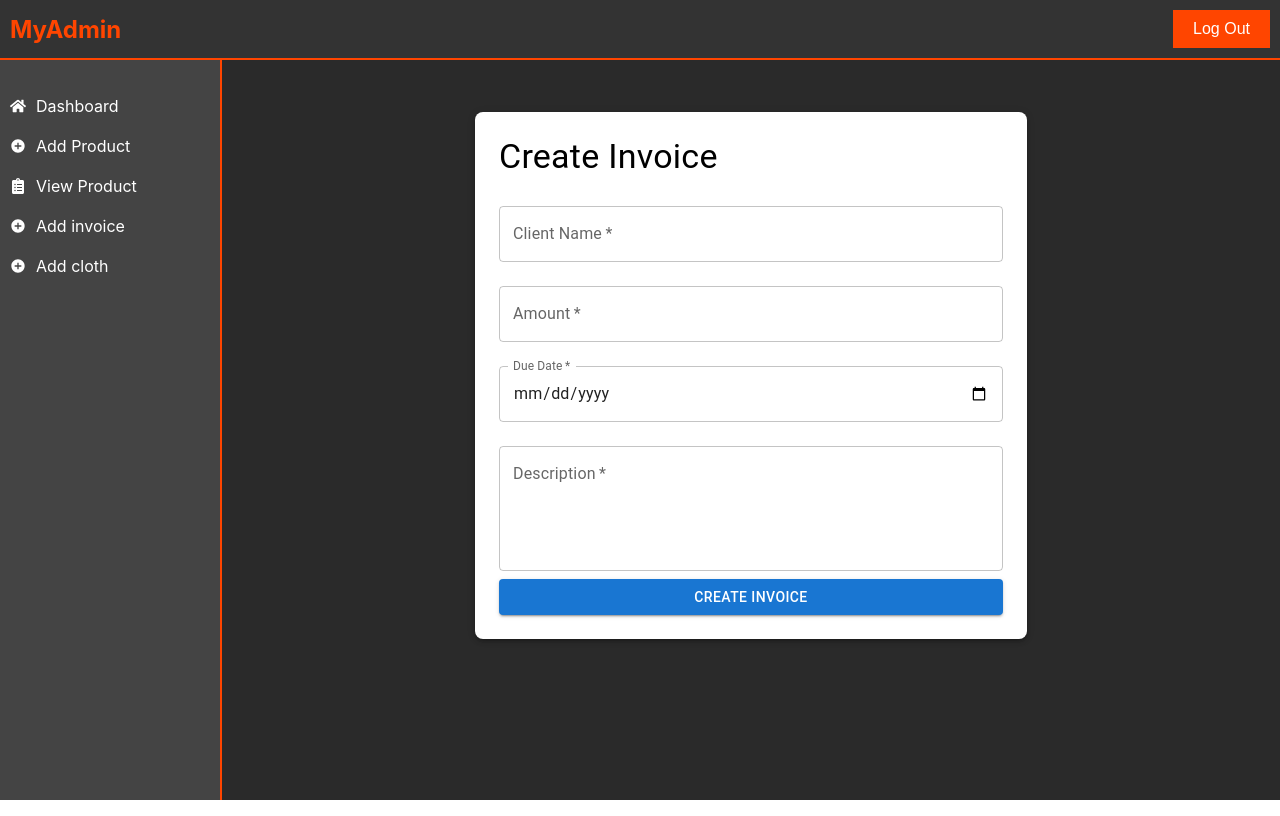
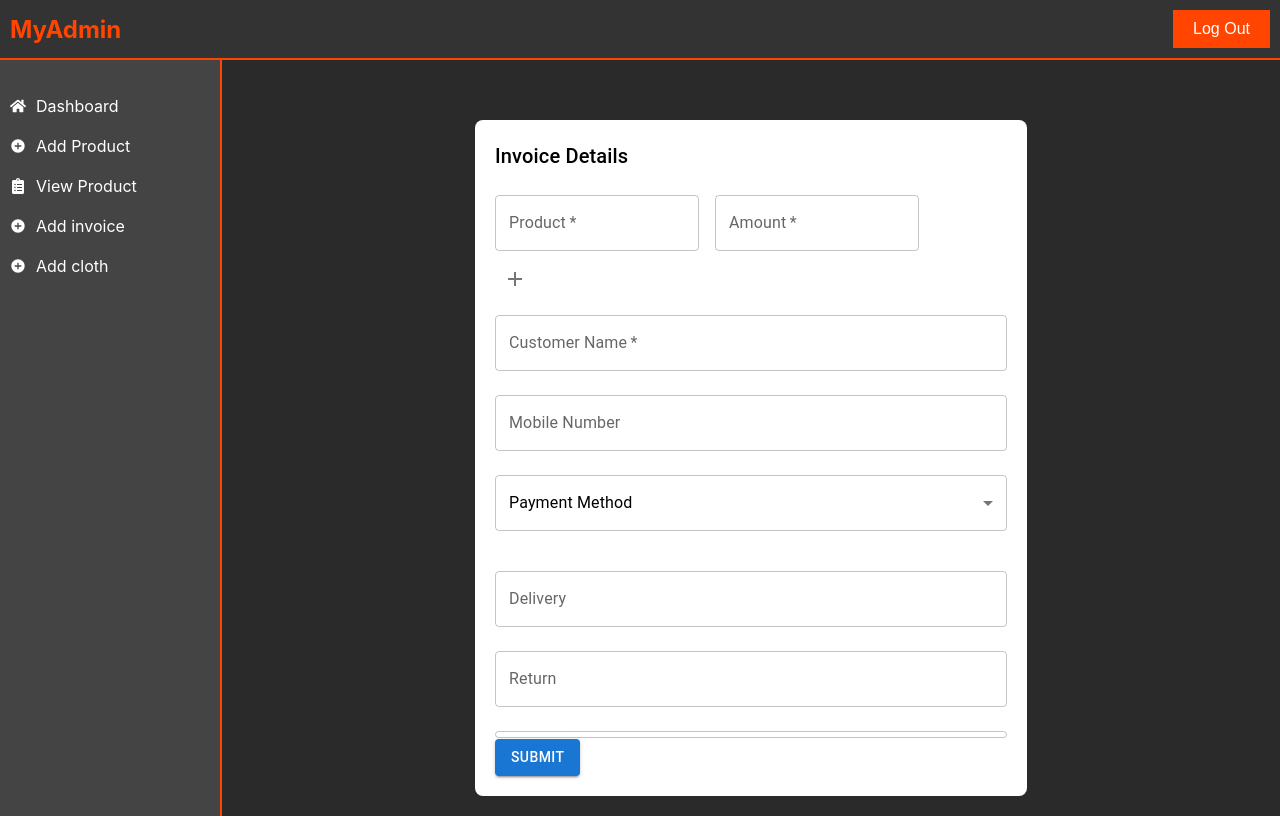
Before and after one commit to UrmitRaiyani/Inventory-and-billing-project, a React (Create React App) app in the folder frontend/: page /addinvoice in a window 1280 px wide. Built offline with nearby package versions, Linux system fonts and the light colour scheme; sample sign-in values are in the browser's storage.

Commit message:
invoice form

```diff
--- a/frontend/package.json
+++ b/frontend/package.json
@@ -5,7 +5,9 @@
   "dependencies": {
     "@emotion/react": "^11.13.3",
     "@emotion/styled": "^11.13.0",
-    "@mui/material": "^6.0.2",
+    "@material-ui/icons": "^4.11.3",
+    "@mui/icons-material": "^6.1.0",
+    "@mui/material": "^6.1.0",
     "@testing-library/jest-dom": "^5.17.0",
     "@testing-library/react": "^13.4.0",
     "@testing-library/user-event": "^13.5.0",
--- a/frontend/src/components/InvoiceForm.js
+++ b/frontend/src/components/InvoiceForm.js
@@ -1,23 +1,57 @@
 // InvoiceForm.js
 import React, { useState } from 'react';
 import axios from 'axios';
-import { TextField, Button, Container, Typography, Box } from '@mui/material';
+import { TextField, Button, Container, Typography, Box, IconButton, Grid, MenuItem, Select, FormControl,InputLabel } from '@mui/material';
+import AddIcon from '@mui/icons-material/Add';
+import RemoveIcon from '@mui/icons-material/Remove'
+import './Product.css';
 
 const InvoiceForm = () => {
   const [invoiceData, setInvoiceData] = useState({
-    clientName: '',
-    amount: '',
-    dueDate: '',
-    description: ''
+    Pname: [''],
+    Pamount: [''],
+    customerName: '',
+    mobileNumber:'',
+    paymentMethod:'',
+    Delivery:'',
+    Return:''
   });
 
   const base_url = "https://option-backend.onrender.com"
 
-  const handleChange = (e) => {
+  const handleChange = (e, index) => {
     const { name, value } = e.target;
+    if (name === 'Pname' || name === 'Pamount') {
+      const list = [...invoiceData[name]];
+      list[index] = value;
+      setInvoiceData({
+        ...invoiceData,
+        [name]: list
+      });
+    } else {
       setInvoiceData({
         ...invoiceData,
         [name]: value
+      });
+    }
+  };
+  const handleAddClick = () => {
+    setInvoiceData({
+      ...invoiceData,
+      Pname: [...invoiceData.Pname, ''],
+      Pamount: [...invoiceData.Pamount, '']
+    });
+  };
+
+  const handleRemoveClick = (index) => {
+    const PnameList = [...invoiceData.Pname];
+    const PamountList = [...invoiceData.Pamount];
+    PnameList.splice(index, 1);
+    PamountList.splice(index, 1);
+    setInvoiceData({
+      ...invoiceData,
+      Pname: PnameList,
+      Pamount: PamountList
     });
   };
 
@@ -36,58 +70,109 @@ const InvoiceForm = () => {
     }
   };
 
+
+
   return (
     <Container maxWidth="sm">
-      <Box sx={{ mt: 4, mb: 4, p: 3, bgcolor: 'white', borderRadius: 2, boxShadow: 3 }}>
-        <Typography style={{color : "black"}} variant="h4" component="h1" gutterBottom>
-          Create Invoice
+      <Box className="container">
+    <form onSubmit={handleSubmit}>
+      <Typography variant="h6" gutterBottom>
+        Invoice Details
       </Typography>
-        <form onSubmit={handleSubmit}>
+      {invoiceData.Pname.map((_, index) => (
+        <Grid container spacing={2} key={index} alignItems="center">
+          <Grid item xs={5}>
             <TextField
-            label="Client Name"
-            name="clientName"
-            value={invoiceData.clientName}
+              label="Product"
+              name="Pname"
+              value={invoiceData.Pname[index]}
+              onChange={(e) => handleChange(e, index)}
+              fullWidth
+              margin="normal"
+              required
+            />
+          </Grid>
+          <Grid item xs={5}>
+            <TextField
+              label="Amount"
+              name="Pamount"
+              type="number"
+              value={invoiceData.Pamount[index]}
+              onChange={(e) => handleChange(e, index)}
+              fullWidth
+              margin="normal"
+              required
+            />
+          </Grid>
+          <Grid item xs={2}>
+            {invoiceData.Pname.length > 1 && (
+              <IconButton onClick={() => handleRemoveClick(index)}>
+                <RemoveIcon />
+              </IconButton>
+            )}
+          </Grid>
+        </Grid>
+      ))}
+      <IconButton onClick={handleAddClick}>
+        <AddIcon />
+      </IconButton>
+      <TextField
+        label="Customer Name"
+        name="customerName"
+        value={invoiceData.customerName}
         onChange={handleChange}
         fullWidth
         margin="normal"
         required
       />
       <TextField
-            label="Amount"
-            name="amount"
-            type="number"
-            value={invoiceData.amount}
+        label="Mobile Number"
+        name="mobileNumber"
+        value={invoiceData.mobileNumber}
         onChange={handleChange}
         fullWidth
         margin="normal"
-            required
       />
+      <FormControl fullWidth margin="normal" className="textField">
+            <InputLabel className="textField">Payment Method</InputLabel>
+            <Select
+              name="paymentMethod"
+              value={invoiceData.paymentMethod}
+              onChange={handleChange}
+              className="textField"
+            >
+              <MenuItem value="Cash">Cash</MenuItem>
+              <MenuItem value="Online">Online</MenuItem>
+              <MenuItem value="Bank">Bank</MenuItem>
+
+            </Select>
+          </FormControl>
       <TextField
-            label="Due Date"
-            name="dueDate"
-            type="date"
-            value={invoiceData.dueDate}
+        label="Delivery"
+        name="Delivery"
+        value={invoiceData.Delivery}
         onChange={handleChange}
         fullWidth
         margin="normal"
-            InputLabelProps={{
-              shrink: true,
-            }}
-            required
       />
       <TextField
-            label="Description"
-            name="description"
-            value={invoiceData.description}
+        label="Return"
+        name="Return"
+        value={invoiceData.Return}
         onChange={handleChange}
         fullWidth
         margin="normal"
-            multiline
-            rows={4}
-            required
       />
-          <Button type="submit" variant="contained" color="primary" fullWidth>
-            Create Invoice
+      <TextField
+        type='hidden'
+        name="total"
+        value={invoiceData.total}
+        onChange={handleChange}
+        fullWidth
+        margin="normal"
+      />
+      <Button type="submit" variant="contained" color="primary">
+        Submit
       </Button>
     </form>
       </Box>
```
Also changed, not shown: 1 other file (tests, documents, lock files or other folders). Lines whose indentation alone changed are shown as unchanged.
